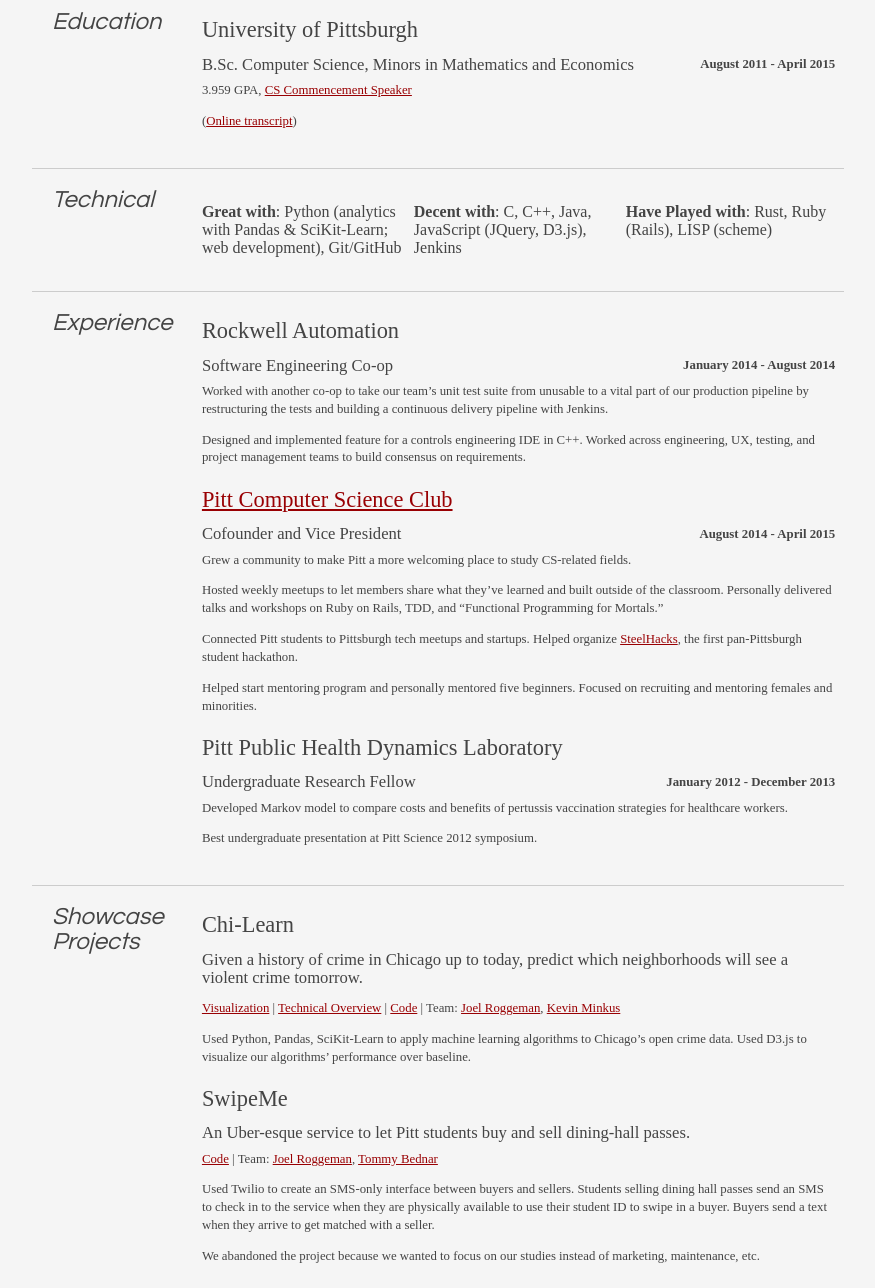
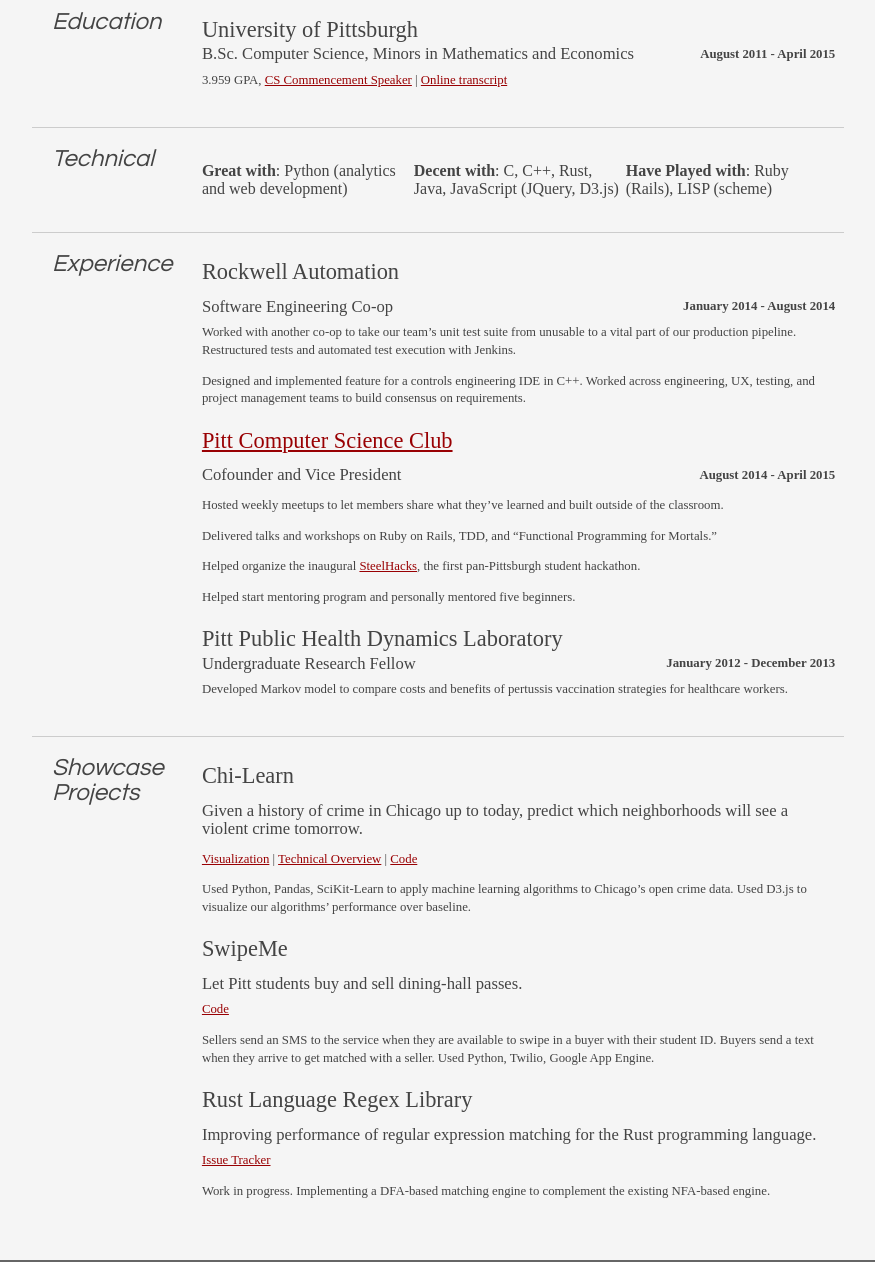
Before and after one commit to WillEngler/resume, a plain HTML site: page output/resume.html in a window 1280 px wide. Shown: the part 176-1464 px from the top of the page, without its empty margins (202-1077 px from the left). Drawn offline with Linux system fonts and the light colour scheme.

Commit message:
Add one-liner script. Add Rust. Trim other sections

```diff
--- a/output/index.html
+++ b/output/resume.html
@@ -627,13 +627,9 @@ dl em {
 
 <dl>
 <dt>University of Pittsburgh</dt>
-<dd>
-<p><em>B.Sc. Computer Science, Minors in Mathematics and Economics</em>
+<dd><em>B.Sc. Computer Science, Minors in Mathematics and Economics</em>
 <strong>August 2011 - April 2015</strong>
-3.959 GPA, <a href="http://willengler.github.io/pitt-computer-science-class-of-2015-commencement-address.html">CS Commencement Speaker</a></p>
-
-<p>(<a href="http://will-resume.bitballoon.com/transcript.html">Online transcript</a>)</p>
-</dd>
+3.959 GPA, <a href="http://willengler.github.io/pitt-computer-science-class-of-2015-commencement-address.html">CS Commencement Speaker</a> | <a href="http://will-resume.bitballoon.com/transcript.html">Online transcript</a></dd>
 </dl>
 
 <hr />
@@ -641,9 +637,9 @@ dl em {
 <h3 id="technical">Technical</h3>
 
 <ul>
-<li><p><strong>Great with</strong>: Python (analytics with Pandas &amp; SciKit-Learn; web development), Git/GitHub</p></li>
-<li><p><strong>Decent with</strong>: C, C++, Java, JavaScript (JQuery, D3.js), Jenkins</p></li>
-<li><p><strong>Have Played with</strong>: Rust, Ruby (Rails), LISP (scheme)</p></li>
+<li><p><strong>Great with</strong>: Python (analytics and web development)</p></li>
+<li><p><strong>Decent with</strong>: C, C++, Rust, Java, JavaScript (JQuery, D3.js)</p></li>
+<li><p><strong>Have Played with</strong>: Ruby (Rails), LISP (scheme)</p></li>
 </ul>
 
 <hr />
@@ -655,7 +651,7 @@ dl em {
 <dd>
 <p><em>Software Engineering Co-op</em>
 <strong>January 2014 - August 2014</strong>
-Worked with another co-op to take our team&#8217;s unit test suite from unusable to a vital part of our production pipeline by restructuring the tests and building a continuous delivery pipeline with Jenkins.</p>
+Worked with another co-op to take our team&#8217;s unit test suite from unusable to a vital part of our production pipeline. Restructured tests and automated test execution with Jenkins.</p>
 
 <p>Designed and implemented feature for a controls engineering IDE in C++. Worked across engineering, UX, testing, and project management teams to build consensus on requirements.</p>
 </dd>
@@ -663,24 +659,21 @@ Worked with another co-op to take our team&#8217;s unit test suite from unusable
 <dt><a href="http://pittcsc.org/">Pitt Computer Science Club</a></dt>
 <dd>
 <p><em>Cofounder and Vice President</em>
-<strong>August 2014 - April 2015</strong>
-Grew a community to make Pitt a more welcoming place to study CS-related fields.</p>
+<strong>August 2014 - April 2015</strong></p>
 
-<p>Hosted weekly meetups to let members share what they&#8217;ve learned and built outside of the classroom. Personally delivered talks and workshops on Ruby on Rails, TDD, and &#8220;Functional Programming for Mortals.&#8221;</p>
+<p>Hosted weekly meetups to let members share what they&#8217;ve learned and built outside of the classroom.</p>
 
-<p>Connected Pitt students to Pittsburgh tech meetups and startups. Helped organize <a href="http://steelhacks.com/">SteelHacks</a>, the first pan-Pittsburgh student hackathon.</p>
+<p>Delivered talks and workshops on Ruby on Rails, TDD, and &#8220;Functional Programming for Mortals.&#8221;</p>
 
-<p>Helped start mentoring program and personally mentored five beginners. Focused on recruiting and mentoring females and minorities.</p>
+<p>Helped organize the inaugural <a href="http://steelhacks.com/">SteelHacks</a>, the first pan-Pittsburgh student hackathon.</p>
+
+<p>Helped start mentoring program and personally mentored five beginners.</p>
 </dd>
 
 <dt>Pitt Public Health Dynamics Laboratory</dt>
-<dd>
-<p><em>Undergraduate Research Fellow</em>
+<dd><em>Undergraduate Research Fellow</em>
 <strong>January 2012 - December 2013</strong>
-Developed Markov model to compare costs and benefits of pertussis vaccination strategies for healthcare workers.</p>
-
-<p>Best undergraduate presentation at Pitt Science 2012 symposium.</p>
-</dd>
+Developed Markov model to compare costs and benefits of pertussis vaccination strategies for healthcare workers.</dd>
 </dl>
 
 <hr />
@@ -692,19 +685,27 @@ Developed Markov model to compare costs and benefits of pertussis vaccination st
 <dd>
 <p><em>Given a history of crime in Chicago up to today, predict which neighborhoods will see a violent crime tomorrow.</em></p>
 
-<p><a href="http://chi-learn.github.io/chi-learn/">Visualization</a> | <a href="http://nbviewer.ipython.org/github/chi-learn/chi-learn/blob/master/clearn/notebooks/CS1675_Presentation.ipynb">Technical Overview</a> | <a href="https://github.com/chi-learn/chi-learn">Code</a> | Team: <a href="https://github.com/jroggeman">Joel Roggeman</a>, <a href="https://github.com/kcm30">Kevin Minkus</a></p>
+<p><a href="http://chi-learn.github.io/chi-learn/">Visualization</a> | <a href="http://nbviewer.ipython.org/github/chi-learn/chi-learn/blob/master/clearn/notebooks/CS1675_Presentation.ipynb">Technical Overview</a> | <a href="https://github.com/chi-learn/chi-learn">Code</a></p>
 
 <p>Used Python, Pandas, SciKit-Learn to apply machine learning algorithms to Chicago&#8217;s open crime data. Used D3.js to visualize our algorithms&#8217; performance over baseline.</p>
 </dd>
 
 <dt>SwipeMe</dt>
 <dd>
-<p><em>An Uber-esque service to let Pitt students buy and sell dining-hall passes.</em>
-<a href="https://github.com/SwipeMe/SwipeMe">Code</a> | Team: <a href="https://github.com/jroggeman">Joel Roggeman</a>, <a href="https://github.com/TommyBednar">Tommy Bednar</a></p>
+<p><em>Let Pitt students buy and sell dining-hall passes.</em>
+<a href="https://github.com/SwipeMe/SwipeMe">Code</a></p>
 
-<p>Used Twilio to create an SMS-only interface between buyers and sellers. Students selling dining hall passes send an SMS to check in to the service when they are physically available to use their student ID to swipe in a buyer. Buyers send a text when they arrive to get matched with a seller.</p>
+<p>Sellers send an SMS to the service when they are available to swipe in a buyer with their student ID. Buyers send a text when they arrive to get matched with a seller.
+Used Python, Twilio, Google App Engine.</p>
+</dd>
 
-<p>We abandoned the project because we wanted to focus on our studies instead of marketing, maintenance, etc.</p>
+<dt>Rust Language Regex Library</dt>
+<dd>
+<p><em>Improving performance of regular expression matching for the Rust programming language.</em>
+<a href="https://github.com/rust-lang/regex/issues/66">Issue Tracker</a></p>
+
+<p>Work in progress. Implementing a DFA-based matching engine to complement
+the existing NFA-based engine.</p>
 </dd>
 </dl>
 
```
Also changed, not shown: 3 other files.
